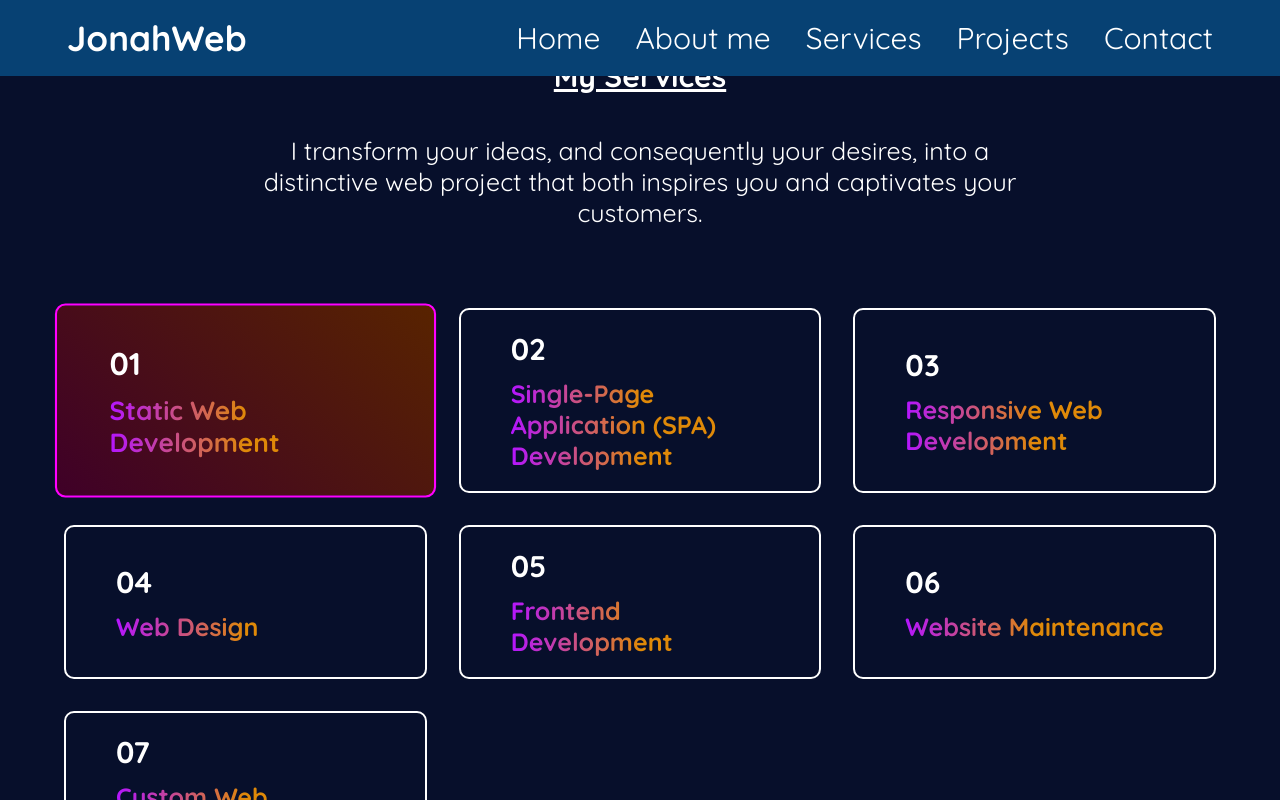
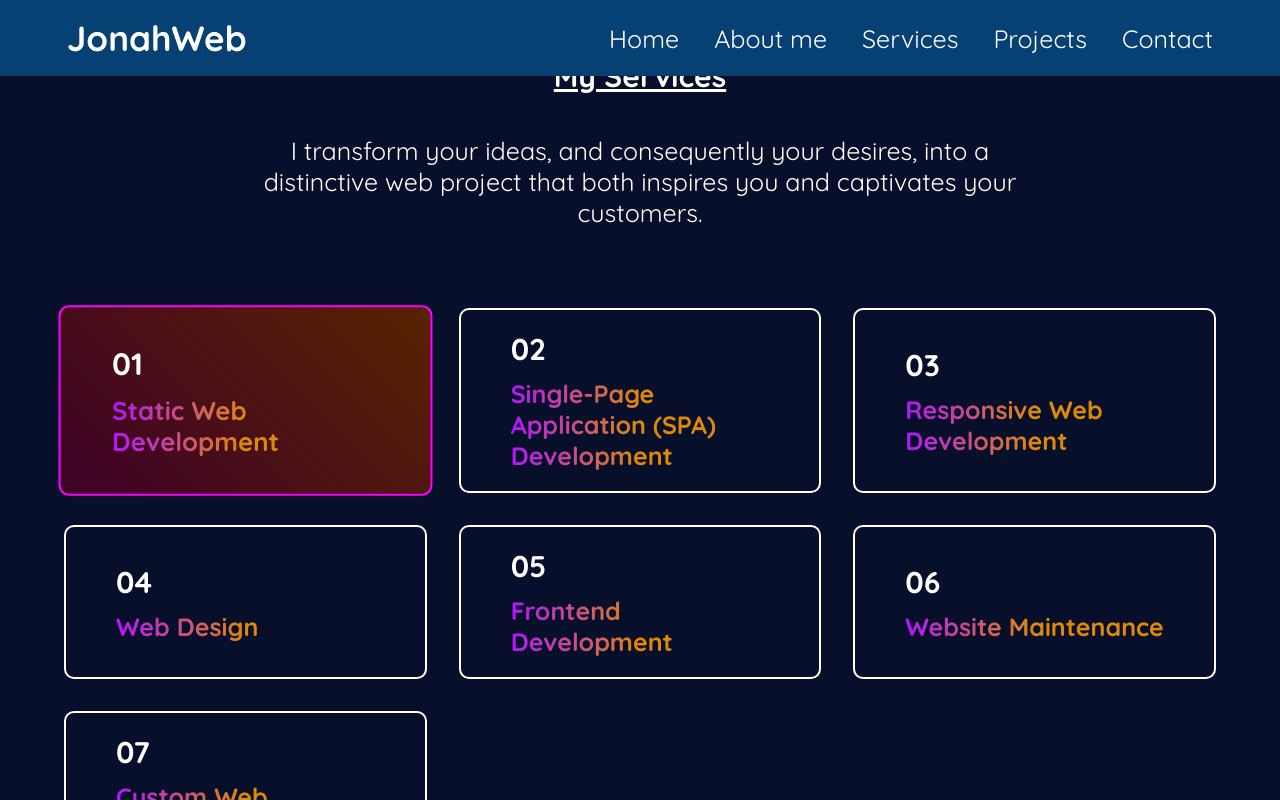
Before and after one commit to jonahunuafe/portfolio-react, a React (Vite) app: page / in a window 1280 px wide. In both pictures the pointer is over the element 245 px from the left and 1629 px from the top of the page. Shown: the part 1229-2029 px from the top of the page. Built offline with nearby package versions, Linux system fonts and the light colour scheme.

Commit message:
more styling

```diff
--- a/src/components/Navbar/Navbar.module.css
+++ b/src/components/Navbar/Navbar.module.css
@@ -102,7 +102,7 @@
    }
 
    .lists li {
-      font-size: 30px;
+      font-size: 25px;
    }
 
    .openMobileNav, .closeMobileNav {
--- a/src/components/Services/Services.module.css
+++ b/src/components/Services/Services.module.css
@@ -44,7 +44,7 @@
 .servicesFormat:hover {
    border: 2px solid #ff00ff;
    background-image: linear-gradient(45deg, #3f0028, #582300);
-   transform: scale(1.05);
+   transform: scale(1.03);
 }
 
 .servicesFormat h3 {
```
